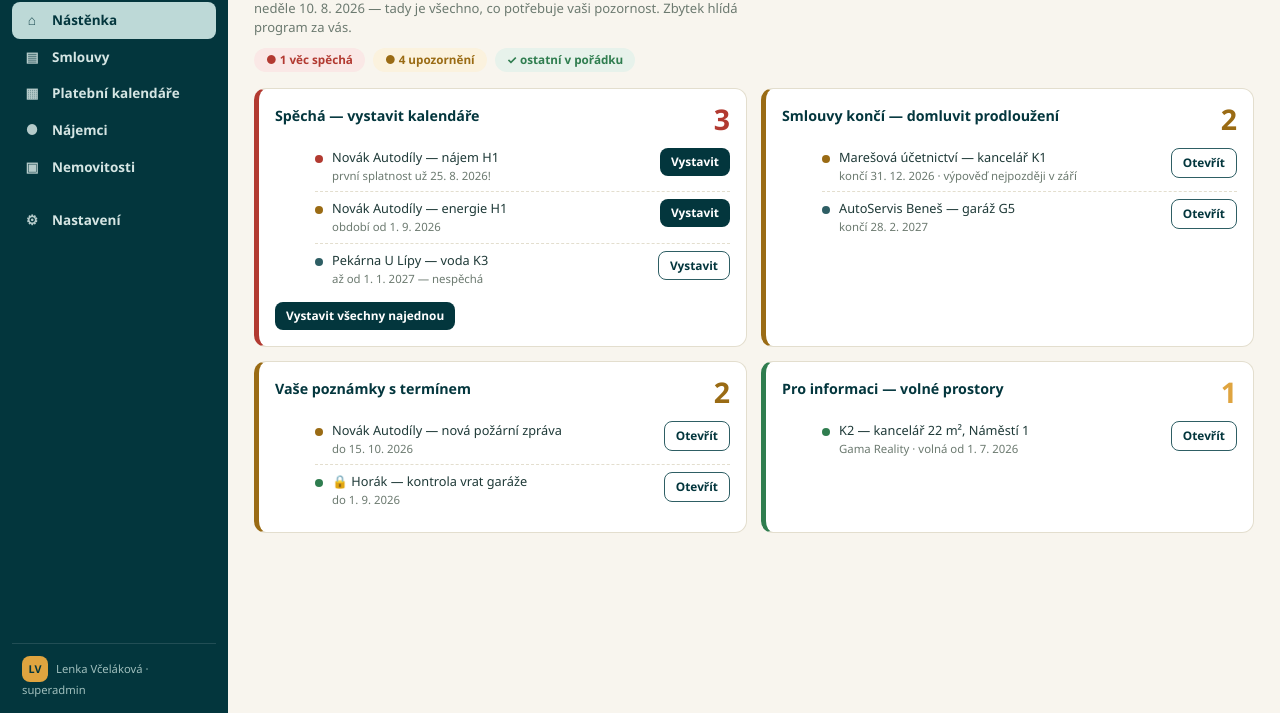
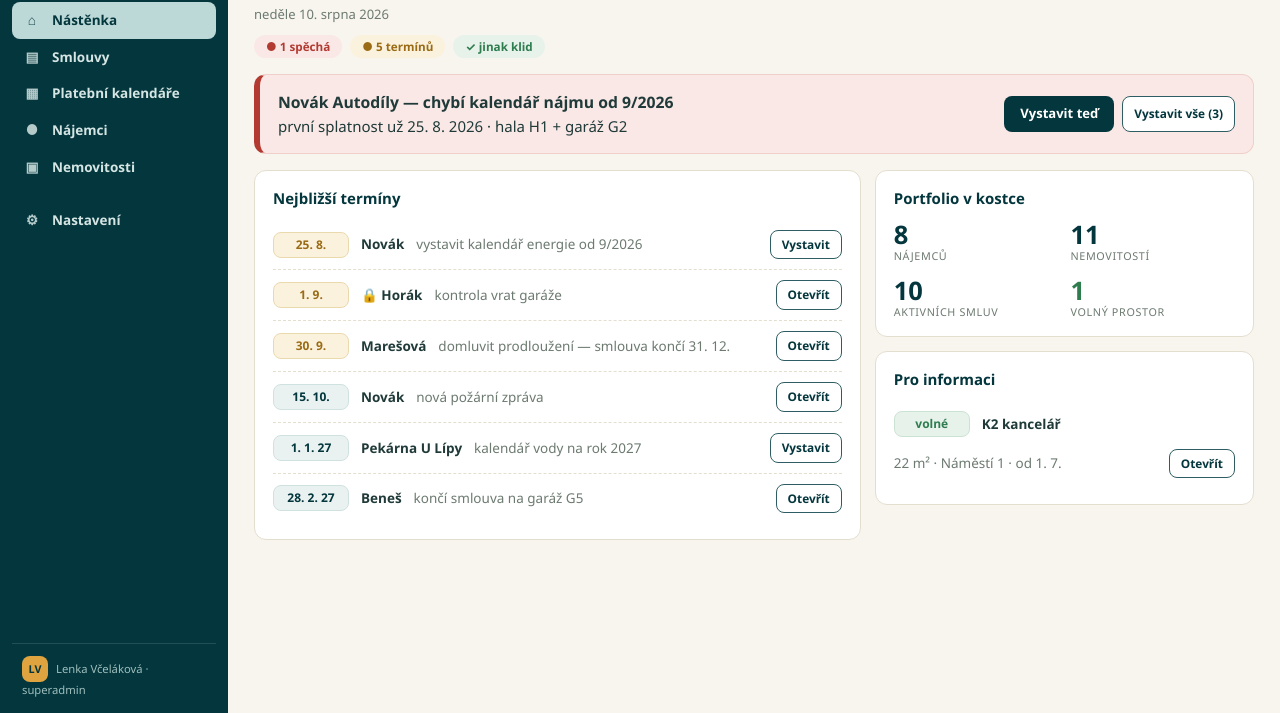
Before and after one commit to Lucii88/sprava_nemovistosti, a plain HTML site: page prototyp/index.html in a window 1280 px wide. Shown: the part 87-800 px from the top of the page. Drawn offline with Linux system fonts and the light colour scheme.

Commit message:
Vítací nástěnka stavěná na skenování
- pozdrav křestním jménem ('Dobrý den, Lenko') — deterministicky z pole
  oslovení v profilu uživatele (5. pád, předvyplněno skloňováním,
  ručně upravitelné)
- hero karta s jedinou nejnaléhavější věcí + tlačítko Vystavit
- 'Nejbližší termíny' jako jeden seznam řazený podle data (datum vlevo,
  tučné jméno, akce vpravo) místo čtyř tematických dlaždic
- Portfolio v kostce (jen počty) a Pro informaci (volné prostory)
- koncept-aplikace.md: popis nástěnky a pole oslovení u uživatele

Co-Authored-By: Claude Fable 5 <noreply@anthropic.com>
Claude-Session: https://claude.ai/code/session_016rtwZMVTWcZCa9arV5WjaX

```diff
--- a/prototyp/index.html
+++ b/prototyp/index.html
@@ -84,6 +84,24 @@
   .tile.warn{border-left:5px solid var(--warn)} .tile.warn .count{color:var(--warn)}
   .tile.okb{border-left:5px solid var(--ok)}
   .task-list .act{margin-left:auto; flex:none}
+  .greet{font-size:1.55rem}
+  .hero{background:var(--danger-bg); border:1px solid #F0CFCA; border-left:6px solid var(--danger); border-radius:var(--radius); padding:16px 18px; display:flex; align-items:center; gap:14px; margin-bottom:16px; flex-wrap:wrap}
+  .hero .htxt b{font-size:1.05rem}
+  .hero .hact{margin-left:auto; display:flex; gap:8px; flex-wrap:wrap}
+  .nastgrid{display:grid; grid-template-columns:1.6fr 1fr; gap:14px; align-items:start}
+  @media (max-width:980px){ .nastgrid{grid-template-columns:1fr} }
+  .duerow{display:flex; gap:12px; align-items:center; padding:10px 0; border-bottom:1px dashed var(--line); font-size:.9rem; flex-wrap:wrap}
+  .duerow:last-child{border-bottom:0}
+  .due{min-width:76px; text-align:center; font-variant-numeric:tabular-nums; font-weight:800; color:var(--petrol); background:var(--mint-soft); border:1px solid var(--mint-line); border-radius:8px; padding:3px 8px; font-size:.8rem; flex:none}
+  .due.warn{background:var(--warn-bg); border-color:#EBD9AE; color:var(--warn)}
+  .due.free{background:var(--ok-bg); border-color:#CBE3D3; color:var(--ok)}
+  .duerow .who{font-weight:700}
+  .duerow .what{color:var(--muted)}
+  .duerow .btn{margin-left:auto}
+  .pcount{display:grid; grid-template-columns:1fr 1fr; gap:12px}
+  .pcount div{display:flex; flex-direction:column}
+  .pnum{font-size:1.7rem; font-weight:800; color:var(--petrol); font-variant-numeric:tabular-nums; line-height:1.1}
+  .plb{font-size:.72rem; color:var(--muted); text-transform:uppercase; letter-spacing:.06em}
 
   /* ================= SEZNAMY („moderní excel“) ================= */
   .tablecard{background:var(--surface); border:1px solid var(--line); border-radius:var(--radius); padding:2px 0}
@@ -259,42 +277,49 @@
 
 <!-- ============ NÁSTĚNKA ============ -->
 <section class="screen on" id="s-nastenka">
-  <h1>Dobrý den, paní Včeláková</h1>
-  <p class="sub" style="margin-bottom:10px">neděle 10. 8. 2026 — tady je všechno, co potřebuje vaši pozornost. Zbytek hlídá program za vás.</p>
+  <h1 class="greet">Dobrý den, Lenko</h1>
+  <p class="sub" style="margin-bottom:10px">neděle 10. srpna 2026</p>
   <div class="statuspills" style="margin-bottom:16px">
-    <span class="spill danger">● 1 věc spěchá</span>
-    <span class="spill warn">● 4 upozornění</span>
-    <span class="spill ok">✓ ostatní v pořádku</span>
+    <span class="spill danger">● 1 spěchá</span>
+    <span class="spill warn">● 5 termínů</span>
+    <span class="spill ok">✓ jinak klid</span>
   </div>
-  <div class="tiles">
-    <div class="tile danger">
-      <div class="thead"><h3>Spěchá — vystavit kalendáře</h3><span class="count">3</span></div>
-      <ul class="task-list">
-        <li><span class="dot danger"></span><div>Novák Autodíly — nájem H1 <div class="when">první splatnost už 25. 8. 2026!</div></div><button class="btn small act" data-form="f-kalendar">Vystavit</button></li>
-        <li><span class="dot warn"></span><div>Novák Autodíly — energie H1 <div class="when">období od 1. 9. 2026</div></div><button class="btn small act" data-form="f-kalendar">Vystavit</button></li>
-        <li><span class="dot info"></span><div>Pekárna U Lípy — voda K3 <div class="when">až od 1. 1. 2027 — nespěchá</div></div><button class="btn sec small act" data-form="f-kalendar">Vystavit</button></li>
-      </ul>
-      <div class="foot"><button class="btn small wizbtn">Vystavit všechny najednou</button></div>
+
+  <div class="hero">
+    <div class="htxt">
+      <b>Novák Autodíly — chybí kalendář nájmu od 9/2026</b>
+      <div class="sec2">první splatnost už 25. 8. 2026 · hala H1 + garáž G2</div>
     </div>
-    <div class="tile warn">
-      <div class="thead"><h3>Smlouvy končí — domluvit prodloužení</h3><span class="count">2</span></div>
-      <ul class="task-list">
-        <li><span class="dot warn"></span><div>Marešová účetnictví — kancelář K1 <div class="when">končí 31. 12. 2026 · výpověď nejpozději v září</div></div><button class="btn sec small act" data-go="smlouvy">Otevřít</button></li>
-        <li><span class="dot info"></span><div>AutoServis Beneš — garáž G5 <div class="when">končí 28. 2. 2027</div></div><button class="btn sec small act" data-go="smlouvy">Otevřít</button></li>
-      </ul>
+    <div class="hact">
+      <button class="btn" data-form="f-kalendar">Vystavit teď</button>
+      <button class="btn sec small wizbtn">Vystavit vše (3)</button>
     </div>
-    <div class="tile warn">
-      <div class="thead"><h3>Vaše poznámky s termínem</h3><span class="count">2</span></div>
-      <ul class="task-list">
-        <li><span class="dot warn"></span><div>Novák Autodíly — nová požární zpráva <div class="when">do 15. 10. 2026</div></div><button class="btn sec small act" data-go="najemci">Otevřít</button></li>
-        <li><span class="dot ok"></span><div>🔒 Horák — kontrola vrat garáže <div class="when">do 1. 9. 2026</div></div><button class="btn sec small act" data-go="najemci">Otevřít</button></li>
-      </ul>
+  </div>
+
+  <div class="nastgrid">
+    <div class="card">
+      <h2>Nejbližší termíny</h2>
+      <div class="duerow"><span class="due warn">25. 8.</span><span class="who">Novák</span><span class="what">vystavit kalendář energie od 9/2026</span><button class="btn sec small" data-form="f-kalendar">Vystavit</button></div>
+      <div class="duerow"><span class="due warn">1. 9.</span><span class="who">🔒 Horák</span><span class="what">kontrola vrat garáže</span><button class="btn sec small" data-go="najemci">Otevřít</button></div>
+      <div class="duerow"><span class="due warn">30. 9.</span><span class="who">Marešová</span><span class="what">domluvit prodloužení — smlouva končí 31. 12.</span><button class="btn sec small" data-go="smlouvy">Otevřít</button></div>
+      <div class="duerow"><span class="due">15. 10.</span><span class="who">Novák</span><span class="what">nová požární zpráva</span><button class="btn sec small" data-go="najemci">Otevřít</button></div>
+      <div class="duerow"><span class="due">1. 1. 27</span><span class="who">Pekárna U Lípy</span><span class="what">kalendář vody na rok 2027</span><button class="btn sec small" data-form="f-kalendar">Vystavit</button></div>
+      <div class="duerow"><span class="due">28. 2. 27</span><span class="who">Beneš</span><span class="what">končí smlouva na garáž G5</span><button class="btn sec small" data-go="smlouvy">Otevřít</button></div>
     </div>
-    <div class="tile okb">
-      <div class="thead"><h3>Pro informaci — volné prostory</h3><span class="count">1</span></div>
-      <ul class="task-list">
-        <li><span class="dot ok"></span><div>K2 — kancelář 22 m², Náměstí 1 <div class="when">Gama Reality · volná od 1. 7. 2026</div></div><button class="btn sec small act" data-go="nemovitosti">Otevřít</button></li>
-      </ul>
+    <div class="dcol">
+      <div class="card">
+        <h2>Portfolio v kostce</h2>
+        <div class="pcount">
+          <div><span class="pnum">8</span><span class="plb">nájemců</span></div>
+          <div><span class="pnum">11</span><span class="plb">nemovitostí</span></div>
+          <div><span class="pnum">10</span><span class="plb">aktivních smluv</span></div>
+          <div><span class="pnum" style="color:var(--ok)">1</span><span class="plb">volný prostor</span></div>
+        </div>
+      </div>
+      <div class="card">
+        <h2>Pro informaci</h2>
+        <div class="duerow"><span class="due free">volné</span><span class="who">K2 kancelář</span><span class="what">22 m² · Náměstí 1 · od 1. 7.</span><button class="btn sec small" data-go="nemovitosti">Otevřít</button></div>
+      </div>
     </div>
   </div>
 </section>
```
Also changed, not shown: 1 other file.
